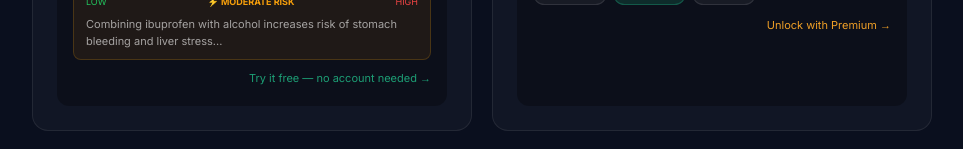
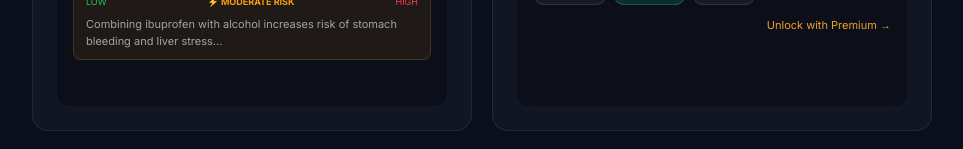
Before and after one commit to Aryesh-K/demo-app, a Next.js app: page / in a window 1280 px wide. Shown: the part 1839-1988 px from the top of the page, without its empty margins (158-1121 px from the left). Built offline with nearby package versions, Linux system fonts and the light colour scheme; no server answers.

Commit message:
front page

```diff
--- a/src/app/page.tsx
+++ b/src/app/page.tsx
@@ -361,15 +361,6 @@ export default function Home() {
                   </p>
                 </div>
 
-                <div
-                  style={{
-                    fontSize: "11px",
-                    color: "#1D9E75",
-                    textAlign: "right",
-                  }}
-                >
-                  Try it free — no account needed →
-                </div>
               </div>
             </div>
 
--- a/src/components/hero-stats.tsx
+++ b/src/components/hero-stats.tsx
@@ -4,7 +4,7 @@ import { useEffect, useRef, useState } from "react";
 const STATS = [
   { target: 10000, suffix: "+", label: "Possible drug combinations checked" },
   { target: 3, suffix: "", label: "Trusted medical databases" },
-  { target: 100000, suffix: "+", label: "Potential interactions in our AI model" },
+  { target: 100, suffix: "K+", label: "Potential interactions in our AI model" },
   { target: 3, suffix: "", label: "Curriculum-aligned explanation levels" },
 ];
 
```
